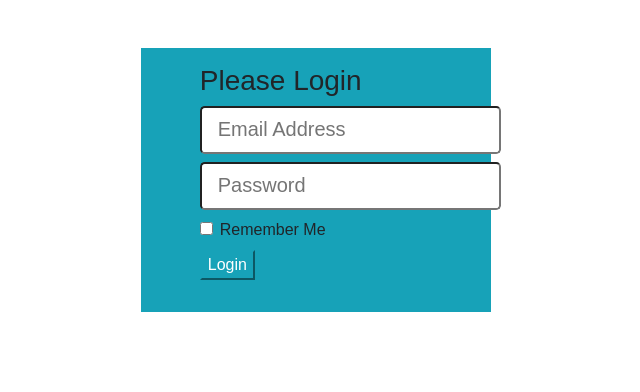
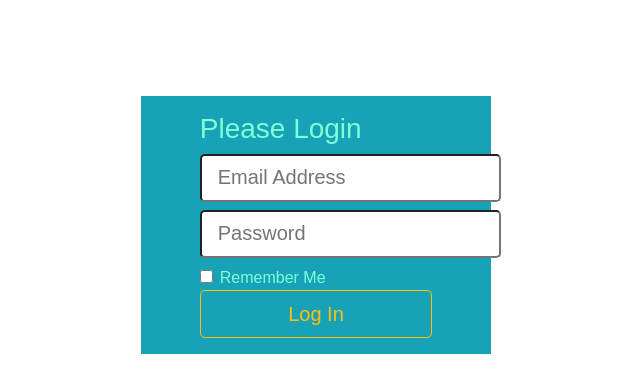
Before and after one commit to HussainJam/React_Project, a React (Create React App) app in the folder traveller/: page /login in a window 1280 px wide. Shown: the top 392 px of the page, without its empty margins (324-964 px from the left). Built offline with nearby package versions, Linux system fonts and the light colour scheme.

Commit message:
login page

```diff
--- a/traveller/src/App.css
+++ b/traveller/src/App.css
@@ -1,6 +1,5 @@
 .cover-page {
   height: 100vh;
-  /* background: pink; */
 }
 
 .navDark {
@@ -9,6 +8,7 @@
 
 .nav-link {
   color: rgb(216, 216, 216) !important;
+
 }
 
 .nav-link.active,
@@ -29,6 +29,9 @@
   background-size: cover;
   background-attachment: fixed;
   color: white;
+}
+#login {
+  color:aquamarine;
 }
 
 #hero h1 {
--- a/traveller/src/components/Hero.js
+++ b/traveller/src/components/Hero.js
@@ -7,7 +7,7 @@ const Hero = () => (
       <section className="wrapped-page">
         <div className="item-center">
           <h1>Pakistan Tourism</h1>
-          <h3>Tours | Travel | Guide</h3>
+          <h3>Tours | Travel | Enjoy</h3>
           <Button outline color="warning" href="#about">
             Explore More
           </Button>
--- a/traveller/src/components/Login.js
+++ b/traveller/src/components/Login.js
@@ -1,15 +1,15 @@
 import React from "react";
-
+import { Button } from "reactstrap";
 const Login =()=>
 {
     return(
         <div>
 
-            <div className="container"  >
+            <div className="container"  id="login" >
             <div className="row" >
-                <div className="col-md-4 offset-4" >
+                <div className="col-md-4 offset-4 mt-5" >
                     <form className="form bg-info rounded-3 mt-5" >
-                        <div className="form-group d-grid gap-1 col-9 py-3 mx-auto">
+                        <div className="form-group d-grid col-9 py-3 mx-auto">
                             <h3 className="head">Please Login</h3>
                             <input type="text" className="mail mb-2 form-control-lg text-muted" placeholder="Email Address" />
                             <input type="password" className="pass mb-2 form-control-lg text-muted" placeholder="Password" />
@@ -17,7 +17,7 @@ const Login =()=>
                             <input type="checkbox" className="form-check-input" id="cb" />
                             <label for="cb" className="form-check-label">Remember Me</label>
                             </div>
-                            <input type="button" className="btn-info mt-2 mb-3 text-white"  name="btn" value="Login" />
+                        <Button outline color="warning" size="lg" block href="#login">Log In </Button>
                         </div>
                     </form>
                 </div>
--- a/traveller/src/components/Navbar.js
+++ b/traveller/src/components/Navbar.js
@@ -64,6 +64,7 @@ class NavbarMain extends React.Component {
                   <NavLink href="#contactBody">Contact</NavLink>
                 </NavItem>
                 <Button color="success"> <Link className="nav-link" to="/login">Login</Link></Button>{" "}
+
               </Nav>
             </Collapse>
           </Container>
```
Also changed, not shown: traveller/src/components/task4.html (added, +34 -0 lines).
